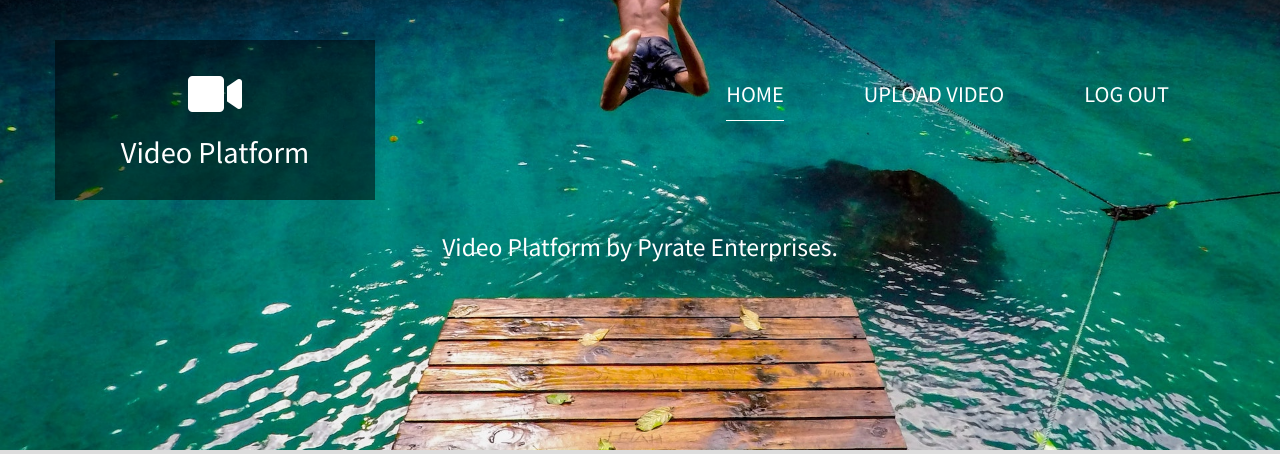
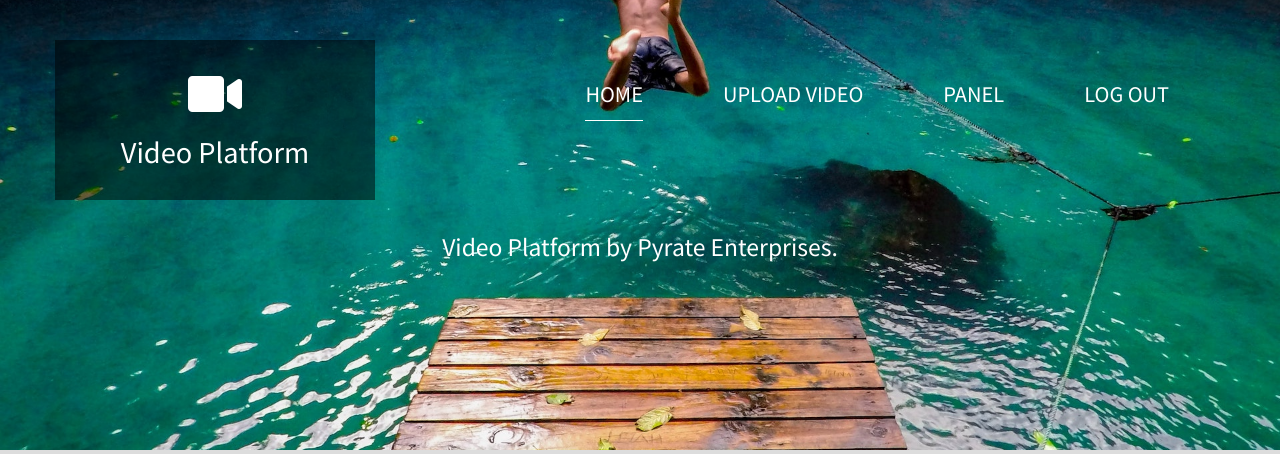
Before and after one commit to PyRateInc/tube_video_platform, a Django app: page /about in a window 1280 px wide. Shown: the top 454 px of the page. Run offline with Django 3.2, Linux system fonts and the light colour scheme; the visitor is signed in with stand-in values (Sample User, id 1); some libraries are stand-ins or nearby versions.

Commit message:
Admin page link added

```diff
--- a/youtube/templates/parent.html
+++ b/youtube/templates/parent.html
@@ -50,6 +50,9 @@ https://templatemo.com/tm-552-video-catalog
                                             {% if user.is_authenticated %}
                                             <li class="nav-item">
                                                 <a class="nav-link tm-nav-link {% if request.path == '/new_video' %} active {% endif %}" href="/new_video">Upload Video</a>
+                                            </li>
+                                            <li class="nav-item">
+                                                <a class="nav-link tm-nav-link {% if request.path == '/admin' %} active {% endif %}" href="/admin">Panel</a>
                                             </li>
                                             <li class="nav-item">
                                                 <a class="nav-link tm-nav-link" href="/logout">Log Out</a>
```
